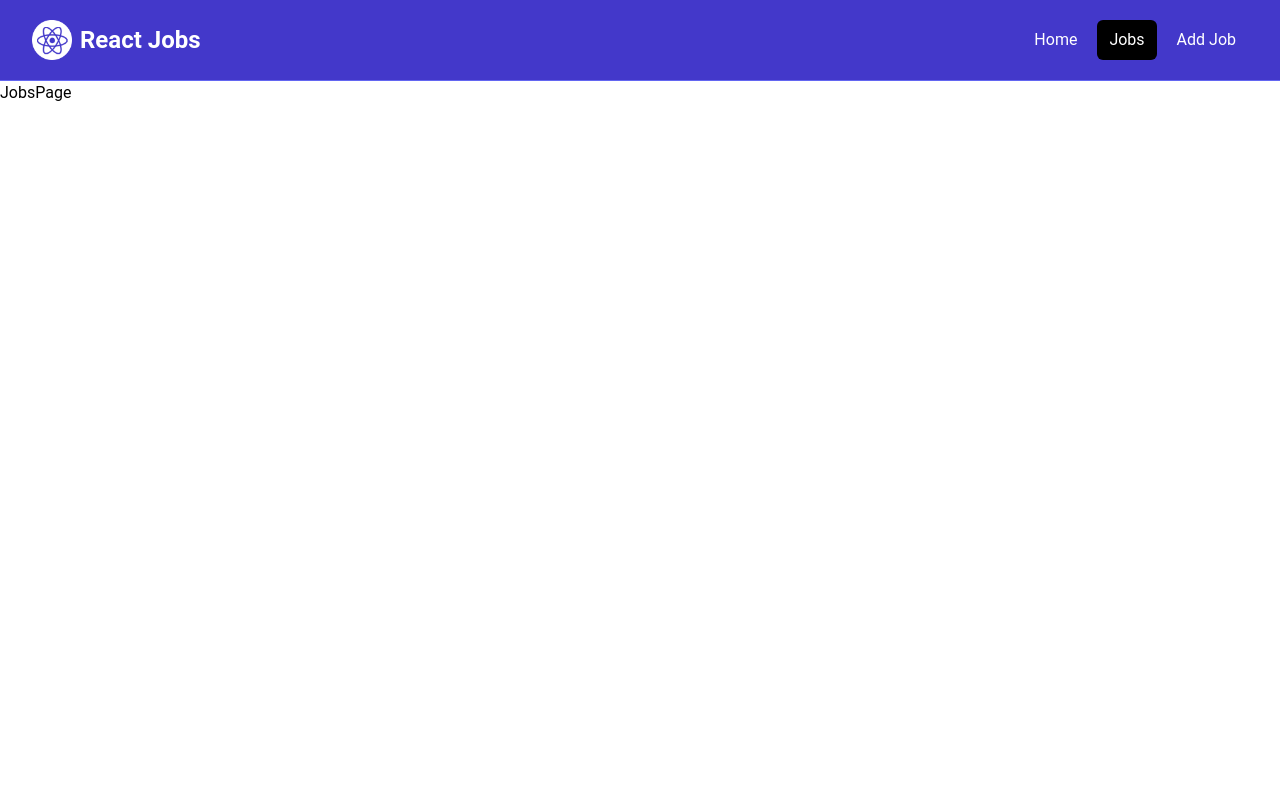
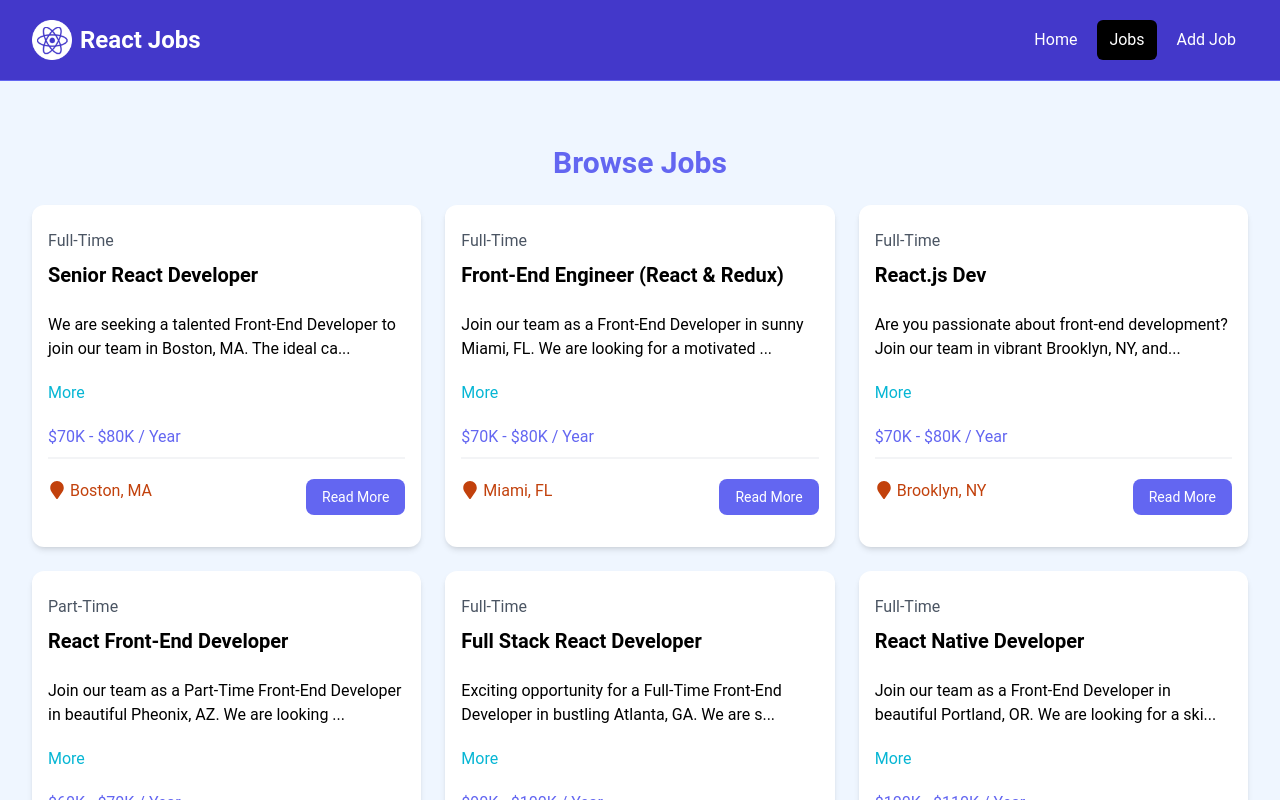
Before and after one commit to faiyaz103/React-Tutorial, a React (Vite) app: page /jobs in a window 1280 px wide. Shown: the top 800 px of the page. Built offline with nearby package versions, Linux system fonts and the light colour scheme.

Commit message:
Conditional Renderind Implemented

```diff
--- a/src/components/JobListings.jsx
+++ b/src/components/JobListings.jsx
@@ -2,21 +2,22 @@
 import jobs from '../jobs.json'
 import JobListingSing from './JobListingSing';
 
-const JobListings = () => {
+const JobListings = ({isHome = false}) => {
 
-    const recentJobs=jobs.slice(0,3); //First 3 job will be shown
+    // const jobListings=jobs.slice(0,3); //First 3 job will be shown
+    const jobListings = isHome ? jobs.slice(0,3) : jobs;
 
   return (
     <>
     <section className="bg-blue-50 px-4 py-10">
       <div className="container-xl lg:container m-auto">
         <h2 className="text-3xl font-bold text-indigo-500 mb-6 text-center">
-          Browse Jobs
+          {isHome ? 'Recent Jobs' : 'Browse Jobs'}
         </h2>
         <div className="grid grid-cols-1 md:grid-cols-3 gap-6">
 
             {/* <!-- Job Listing --> */}
-          {recentJobs.map((job) =>(
+          {jobListings.map((job) =>(
             <JobListingSing key={job.id} job={job}/>
           ))}
 
--- a/src/pages/HomePage.jsx
+++ b/src/pages/HomePage.jsx
@@ -9,7 +9,7 @@
     <>
     <Hero/>
     <HomeCard/>
-    <JobListings/>
+    <JobListings isHome={true} />
     <ViewAllJobs/>
     </>
   )
--- a/src/pages/JobsPage.jsx
+++ b/src/pages/JobsPage.jsx
@@ -1,8 +1,13 @@
 import React from 'react'
+import JobListings from '../components/JobListings'
 
 const JobsPage = () => {
   return (
-    <div>JobsPage</div>
+    <>
+    <section className='bg-blue-50 px-4 py-6'>
+        <JobListings/>
+    </section>
+    </>
   )
 }
 
```
